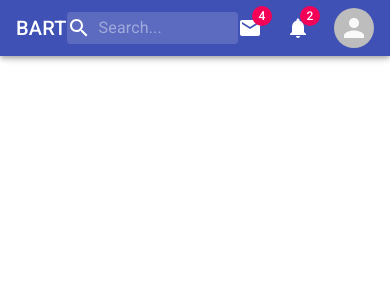
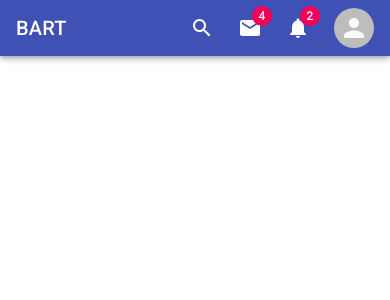
Before and after one commit to IlyaKrapivnoy/material_ui_responsive_site, a React (Create React App) app: page / in a window 390 px wide. Shown: the top 300 px of the page. Built offline with nearby package versions, Linux system fonts and the light colour scheme.

Commit message:
responsive search

```diff
--- a/src/components/Navbar.jsx
+++ b/src/components/Navbar.jsx
@@ -8,9 +8,9 @@ import {
   Toolbar,
   Typography,
 } from '@material-ui/core';
-import { Mail, Notifications } from '@material-ui/icons';
+import { Mail, Notifications, Search } from '@material-ui/icons';
 import SearchIcon from '@material-ui/icons/Search';
-import { withThemeCreator } from '@material-ui/styles';
+import { useState } from 'react';
 
 const useStyles = makeStyles((theme) => ({
   toolbar: {
@@ -26,6 +26,9 @@ const useStyles = makeStyles((theme) => ({
       backgroundColor: alpha(theme.palette.common.white, 0.25),
     },
     width: '50%',
+    [theme.breakpoints.down('xs')]: {
+      display: (props) => (props.open ? 'flex' : 'none'),
+    },
   },
   input: {
     color: '#fff',
@@ -44,17 +47,24 @@ const useStyles = makeStyles((theme) => ({
     },
   },
   icons: {
-    display: 'flex',
     justifyContent: 'space-between',
     alignItems: 'center',
+    display: (props) => (props.open ? 'none' : 'flex'),
   },
   badge: {
     marginRight: theme.spacing(3),
   },
+  searchButton: {
+    marginRight: theme.spacing(3),
+    [theme.breakpoints.up('sm')]: {
+      display: 'none',
+    },
+  },
 }));
 
 function Navbar() {
-  const classes = useStyles();
+  const [open, setOpen] = useState(false);
+  const classes = useStyles({ open });
 
   return (
     <AppBar>
@@ -70,6 +80,10 @@ function Navbar() {
           <InputBase placeholder="Search..." className={classes.input} />
         </div>
         <div className={classes.icons}>
+          <Search
+            className={classes.searchButton}
+            onClick={() => setOpen(true)}
+          />
           <Badge badgeContent={4} color="secondary" className={classes.badge}>
             <Mail />
           </Badge>
```
